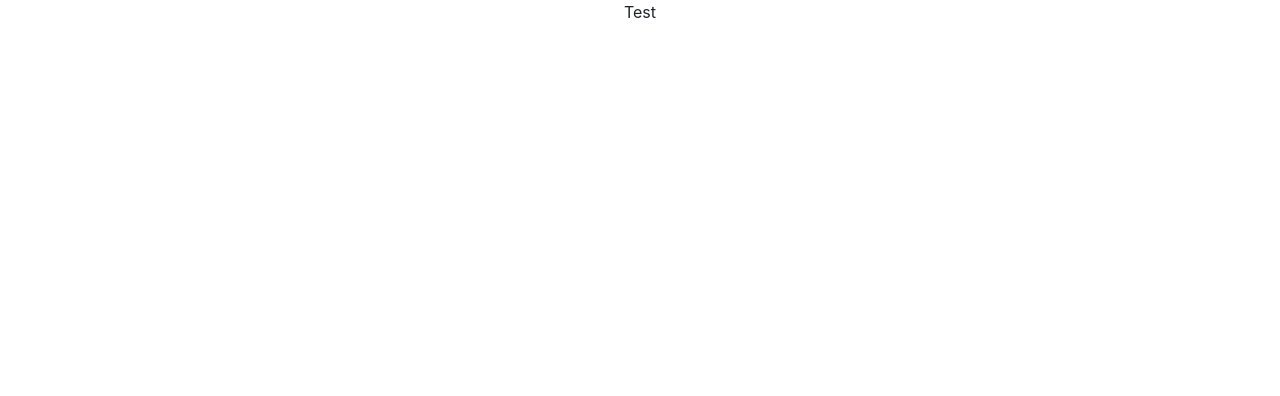
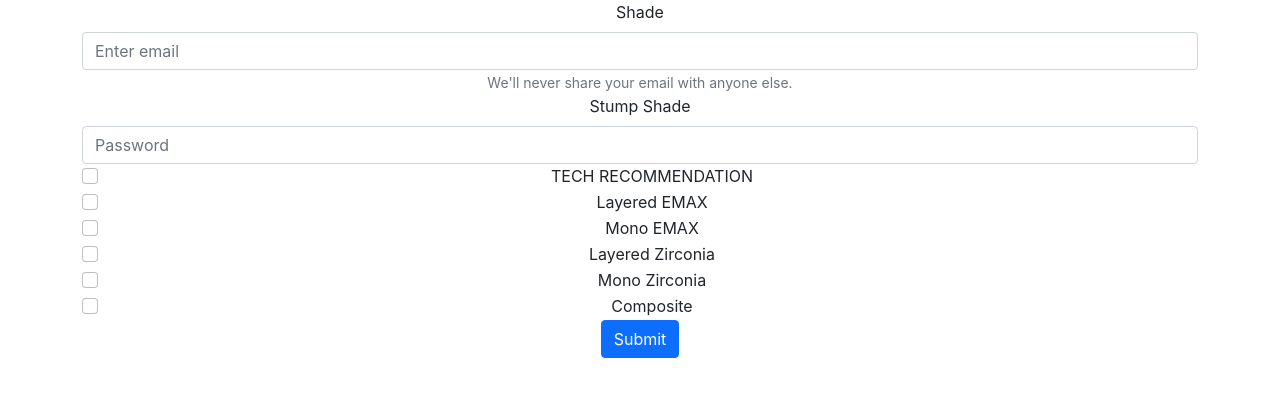
Before and after one commit to sawi4644/PoweRx, a React (Create React App) app in the folder client/: page / in a window 1280 px wide. Shown: the top 396 px of the page. Built offline with nearby package versions, Linux system fonts and the light colour scheme.

Commit message:
Able to render the sample data in the browser.

```diff
--- a/client/src/App.js
+++ b/client/src/App.js
@@ -9,7 +9,6 @@
 import Register from './pages/Register/register'
 import Login from './pages/Login/login'
 import RxForm from './pages/RxForm/rxForm'
-
 
 
 function App() {
--- a/client/src/pages/RxForm/rxForm.js
+++ b/client/src/pages/RxForm/rxForm.js
@@ -1,6 +1,8 @@
-import React from 'react'
+import React, {} from 'react'
 import Wrapper from '../../components/Wrapper/wrapper'
 import Row from '../../components/Row/row'
+import Form from 'react-bootstrap/Form'
+import Button from 'react-bootstrap/Button'
 import sampleData from './sampleData'
 
 const RxForm = () => {
@@ -10,9 +12,42 @@
 
   return (
     <Wrapper>
-      Test
+      <Form>
+        <Form.Group controlId="formBasicEmail">
+          <Form.Label>Shade</Form.Label>
+          <Form.Control type="email" placeholder="Enter email" />
+          <Form.Text className="text-muted">
+            We'll never share your email with anyone else.
+          </Form.Text>
+        </Form.Group>
+
+        <Form.Group controlId="formBasicPassword">
+          <Form.Label>Stump Shade</Form.Label>
+          <Form.Control type="password" placeholder="Password" />
+        </Form.Group>
+        <Form.Group controlId="formBasicCheckbox">
+          {Object.entries(sampleData).map((sData) => {
+            const [
+              key,
+              obj,
+            ] = sData
+
+            console.log(sData)
+            return(
+            <Form.Check  type="checkbox" label={obj.name} />
+          )})}
+          {/* <Form.Check type="checkbox" label="Layered EMAX" />
+          <Form.Check type="checkbox" label="Mono EMAX" />
+          <Form.Check type="checkbox" label="Layered Zirconia" />
+          <Form.Check type="checkbox" label="Mono Zirconia" />
+          <Form.Check type="checkbox" label="Composite" /> */}
+        </Form.Group>
+        <Button variant="primary" type="submit">
+          Submit
+        </Button>
+      </Form>
     </Wrapper>
-  )
+  );
 
 }
 
--- a/client/src/pages/RxForm/sampleData.js
+++ b/client/src/pages/RxForm/sampleData.js
@@ -1,15 +1,41 @@
 const sampleData = {
-  "All Porcelain": {
-    ListItems: {
-      "Tech Recommendation": false,
-      "Layered EMAX": true,
-      "Mono EMAX": false,
-      "Layered Zirconia": false,
-      "Mono Zirconia": true,
-      "Composite": true
-    },
-    LabTime: "10 days"
-  }
+  // "All Porcelain": {
+    // ListItems: {
+      "techRecommendation": {
+        name: "TECH RECOMMENDATION",
+        value: false,
+        inputType: ""
+      },
+      "layeredEmax": {
+        name: "Layered EMAX",
+        value: false,
+        inputType: ""
+      },
+      "monoEmax": {
+        name: "Mono EMAX",
+        value: false,
+        inputType: ""
+      },
+      "layeredZirconia": {
+        name: "Layered Zirconia",
+        value: false,
+        inputType: ""
+      },
+      "monoZirconia": {
+        name: "Mono Zirconia",
+        value: false,
+        inputType: ""
+      },
+      "composite": {
+        name: "Composite",
+        value: false,
+        inputType: ""
+      },
+
+
+    // },
+    // LabTime: "10 days"
+  // }
 
 }
 
```
Also changed, not shown: client/src/components/CheckFormOnly/checkFormOnly.js (added, +10 -0 lines).
